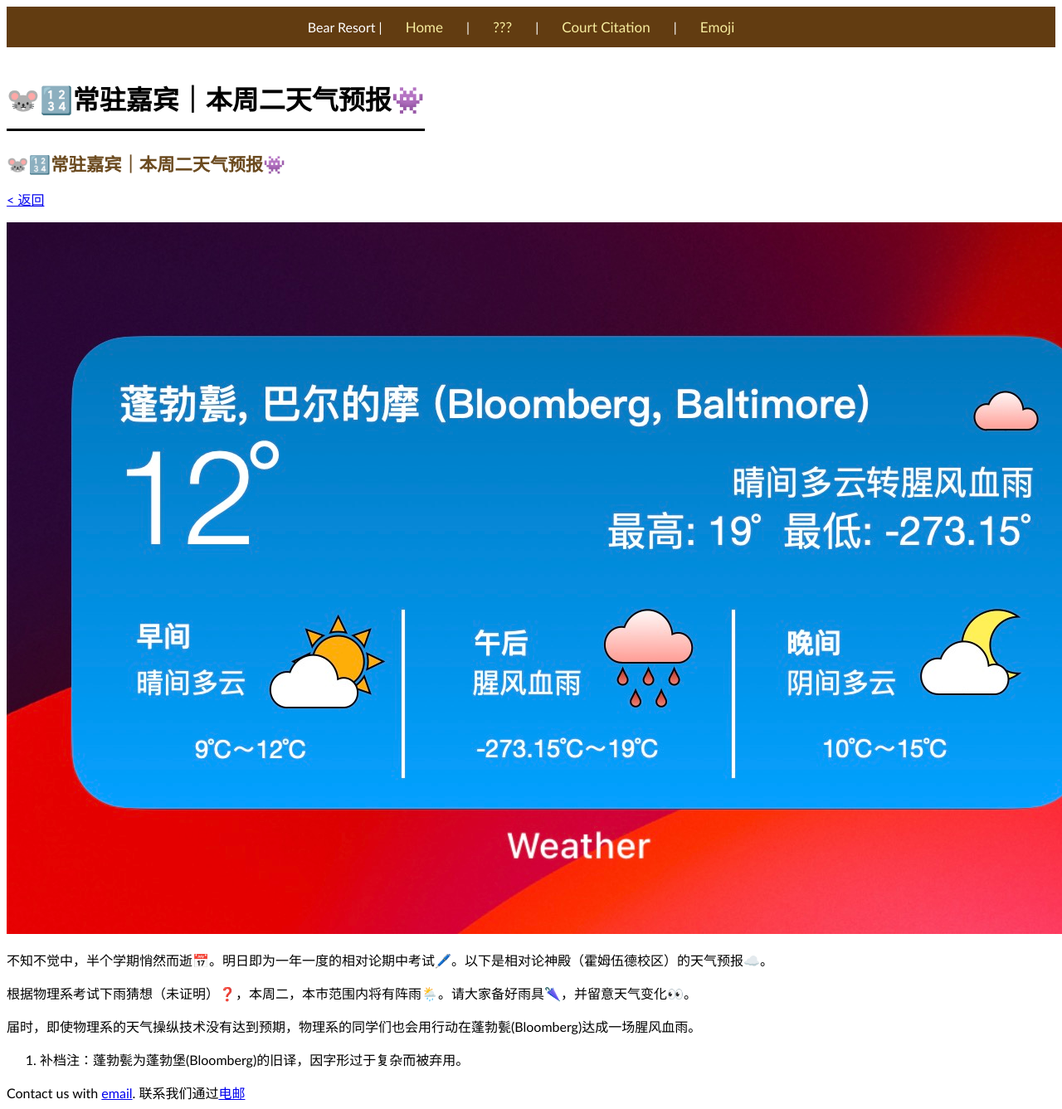
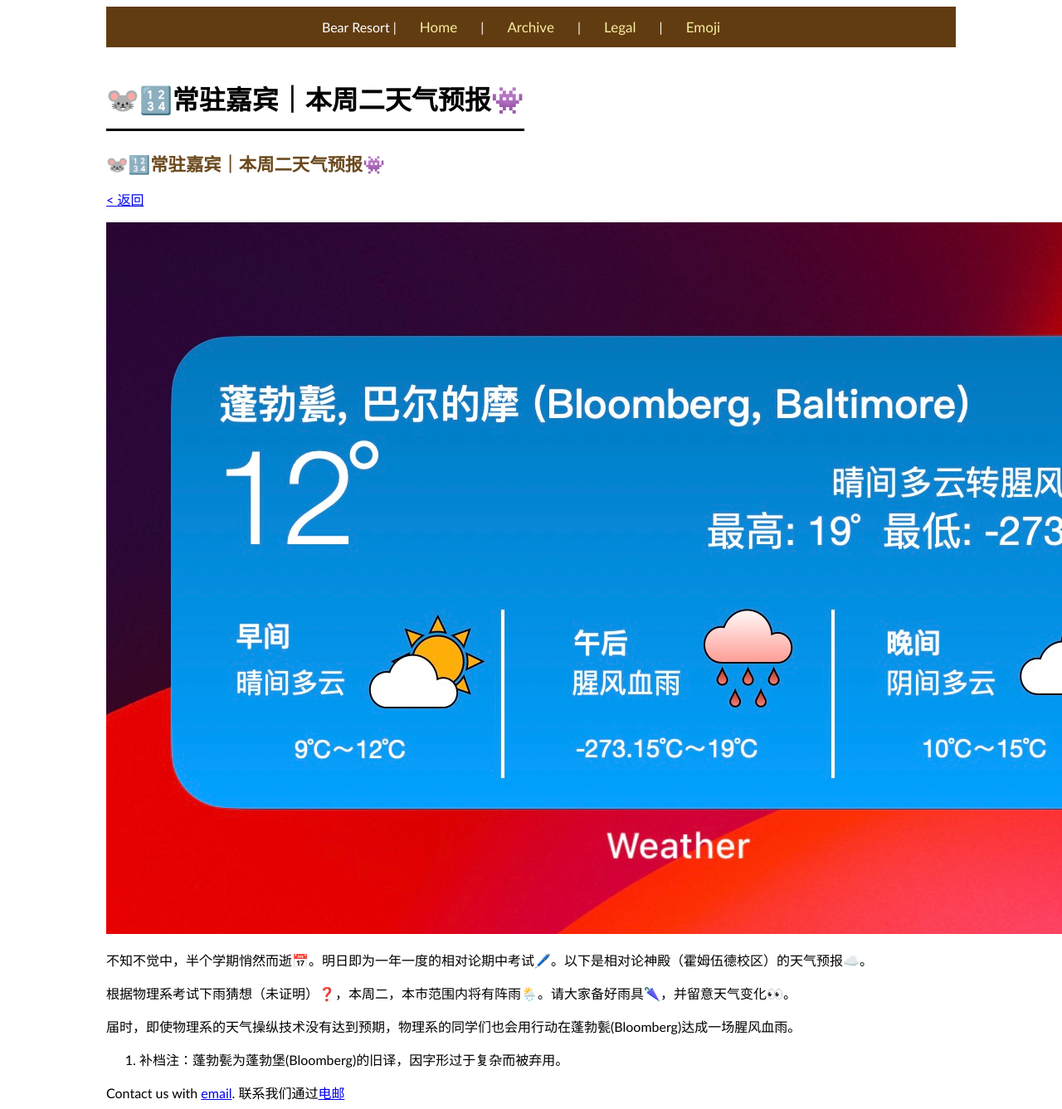
Before and after one commit to Bear-Resort/bear-resort.github.io, a Jekyll site: the page built from posts/bloomberg-weather.md, in a window 1280 px wide. Shown: the whole page at 83% size. Built offline with Jekyll 4.4.1, drawn with Linux system fonts in a browser that asks for light colours; our own code applies the rules of GitHub Pages for plain Markdown files.

Commit message:
fixed bug

```diff
--- a/_layouts/default.html
+++ b/_layouts/default.html
@@ -9,12 +9,12 @@
 </head>
 <body>
 
-<div id="content" style="text-align: left;"></div>
+<div id="content" style="text-align: left;">
     <div class="topnav" style="text-align: center;">
         Bear Resort |
         <a href="/index.html">Home</a> |
-        <a href="/archive/archive.html">???</a> |
-        <a href="/legal/BR-citation.pdf">Court Citation</a> |
+        <a href="/archive/archive.html">Archive</a> |
+        <a href="/legal/legal.html">Legal</a> |
         <a href="/emoji/emoji.html">Emoji</a>
     </div>
     <br><br>
```
Also changed, not shown: index.md (+4 -1 lines).
